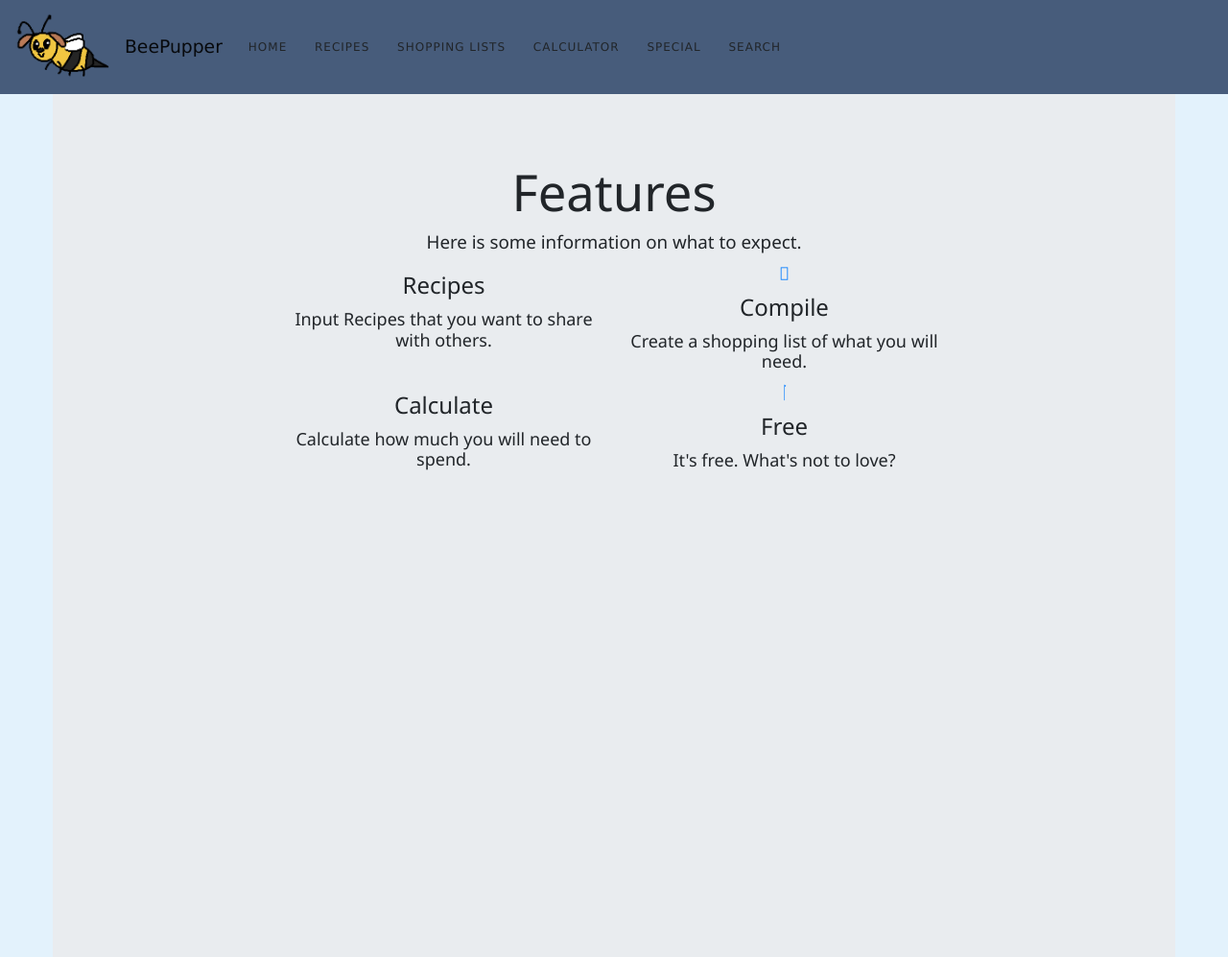
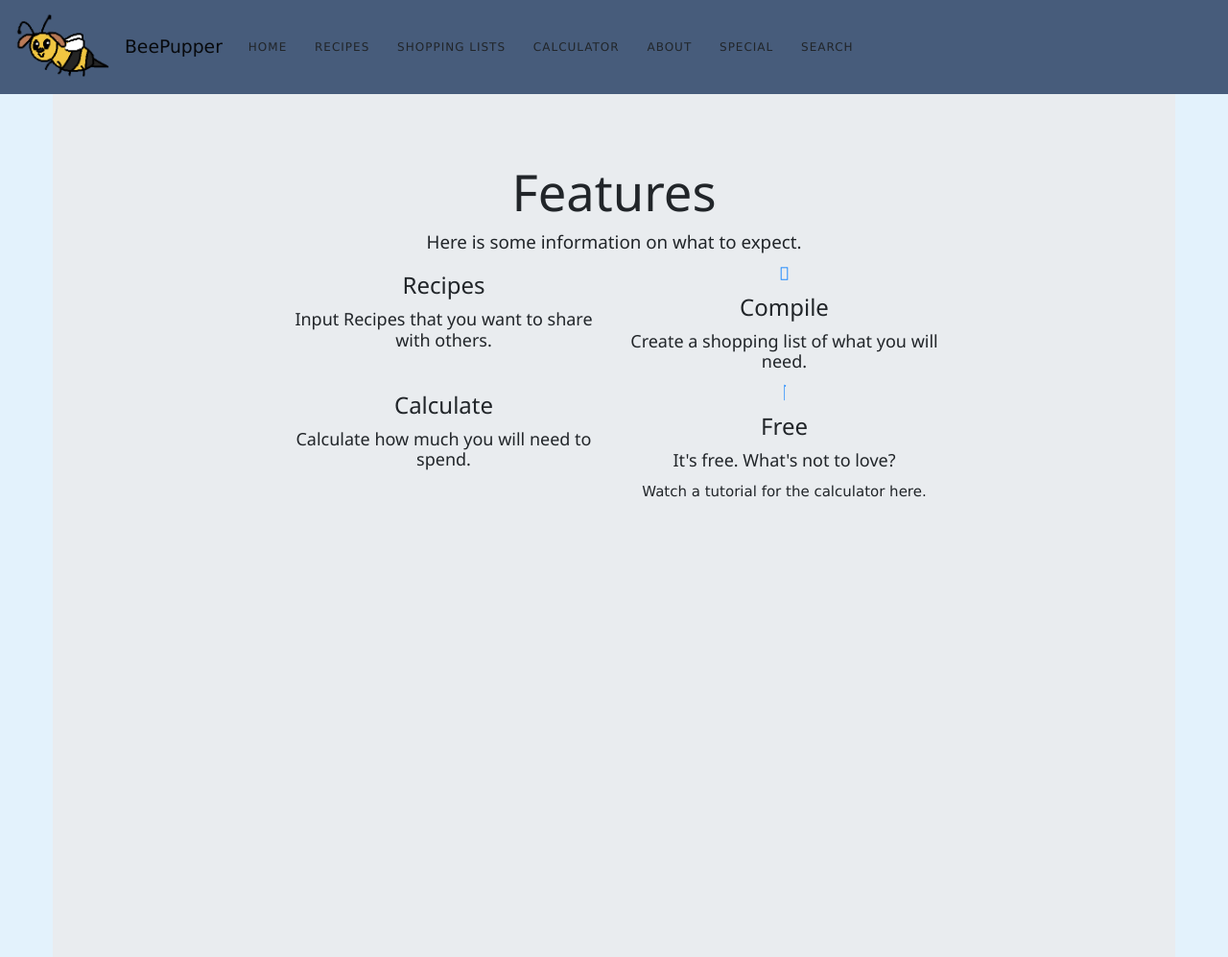
Before and after one commit to reikamoon/beepupper, a Flask app: page /about in a window 1280 px wide. Shown: the top 997 px of the page at 96% size. Run offline with Flask 2, Linux system fonts and the light colour scheme; some libraries are stand-ins or nearby versions.

Commit message:
re added about page

```diff
--- a/templates/about.html
+++ b/templates/about.html
@@ -41,6 +41,7 @@
                     <i class="fas fa-check text-primary"></i>
                     <h3>Free</h3>
                     <h5 class="text-black">It's free. What's not to love?</h5>
+                    <a href = "https://www.youtube.com/watch?v=ygggcqKmUts"> Watch a tutorial for the calculator here.</a>
                   </div>
                 </div>
               </div>
--- a/templates/partials/navbar_b.html
+++ b/templates/partials/navbar_b.html
@@ -21,6 +21,7 @@
         <a href="/">Recipes</a>
         <a href="/">Shopping Lists</a>
         <a href="/salescalculator">Calculator</a>
+        <a href="/about">About</a>
         <a href="https://web.njit.edu/~cm395/theBeeMovieScript/">Special</a>
         <a href="/">Search</a>
       </nav>
```
